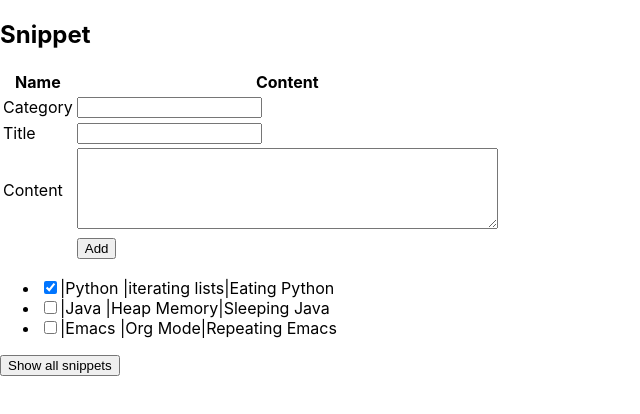
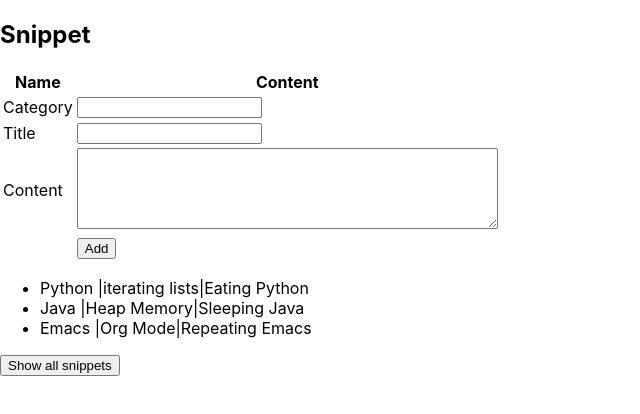
Before and after one commit to rkiran3/snippet-react, a React (Create React App) app: page / in a window 1280 px wide. Shown: the top 414 px of the page, without its empty margins (0-640 px from the left). Built offline with nearby package versions, Linux system fonts and the light colour scheme; no server answers.

Commit message:
Add changes to submit Snippet form contents to backend

```diff
--- a/src/App.js
+++ b/src/App.js
@@ -26,28 +26,35 @@ function App(props) {
     console.log('App addSnippet was invoked');
     console.log(values);
 
-    const newSnippet = { id: "id",
-      name: values.category,
+    const newSnippet = {
       category: values.category,
       title: values.title,
       content: values.content,
-      completed: true
     }
 
     setSnippets([...snippets, newSnippet]);
+    saveSnippet(newSnippet);
   }
 
-  //console.log(props);
+  const saveSnippet = (snippet) => {
+    fetch("http://localhost:8101/snippets", {
+      method: 'POST',
+      mode: 'cors',
+      headers: {
+        'Content-Type': 'application/json',
+        'Accept': 'application/json, text/plain, */*'
+      },
+      body: JSON.stringify(snippet),
+    });
+  }
 
   const snippetList = snippets.map(snippet =>
     <Snippet
       title={snippet.title}
       name={snippet.name}
       category={snippet.category}
-      id={snippet.id}
       content={snippet.content}
-      completed={snippet.completed}
-      key={snippet.id} />
+      completed={snippet.completed} />
   );
 
   return (
@@ -59,8 +66,8 @@ function App(props) {
 
         <ul>
           {snippetList.map(function(item, index) {
-            return <li key={ index }>{item}</li>
-          })
+              return <li key={index}>{item}</li>
+            })
           }
         </ul>
 
--- a/src/components/Snippet.js
+++ b/src/components/Snippet.js
@@ -4,8 +4,6 @@ export default function Snippet(props) {
     //console.log(props);
     return (
         <div className="c-cb">
-        <input id={props.id} type="checkbox" defaultChecked={props.completed} />
-        |
         <label className="todo-label" htmlFor={props.category} >
           {props.category}
         </label> |
@@ -15,8 +13,6 @@ export default function Snippet(props) {
         <label className="todo-label" htmlFor={props.content} >
           {props.content}
         </label>
-
       </div>
     );
-
 }
```
